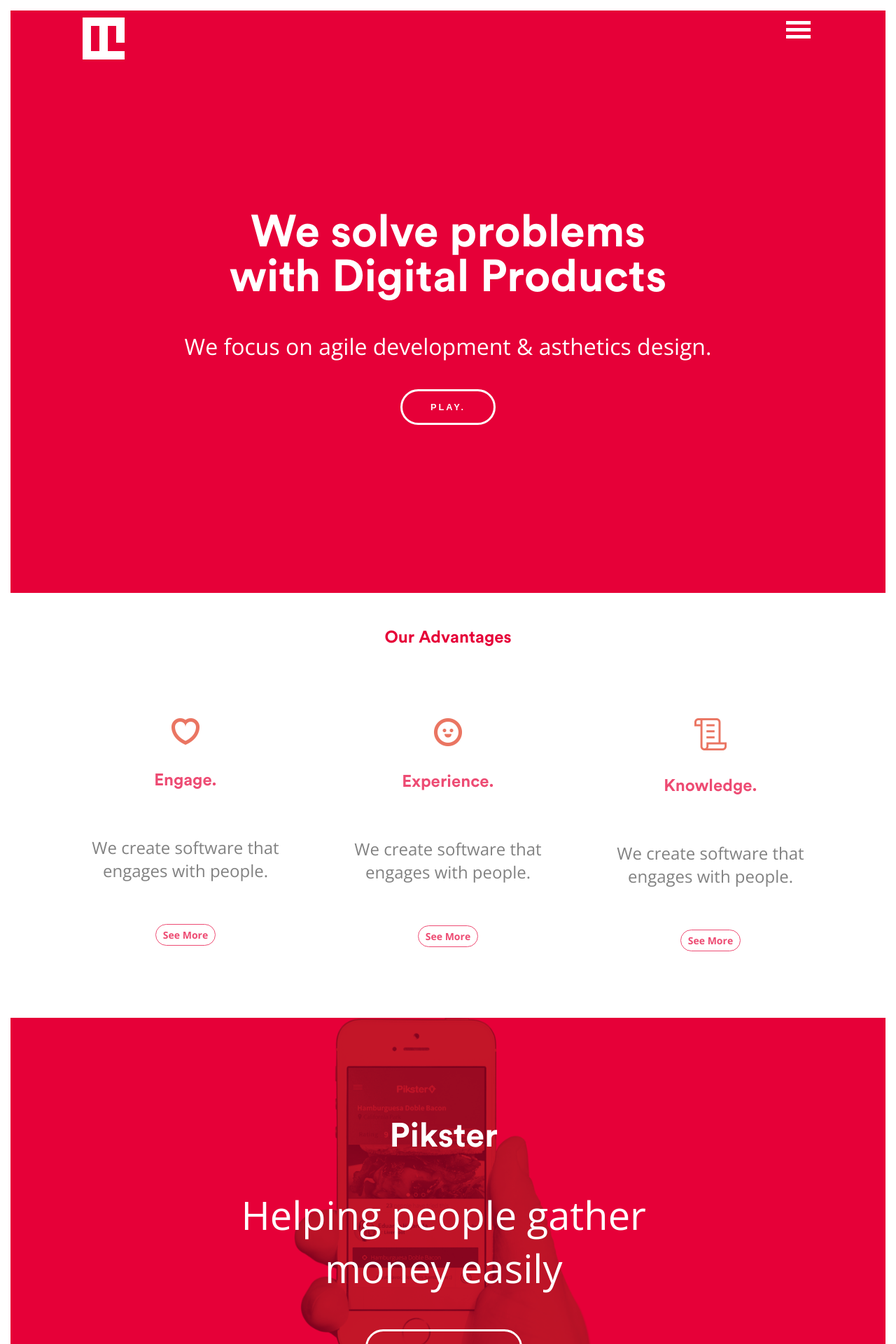
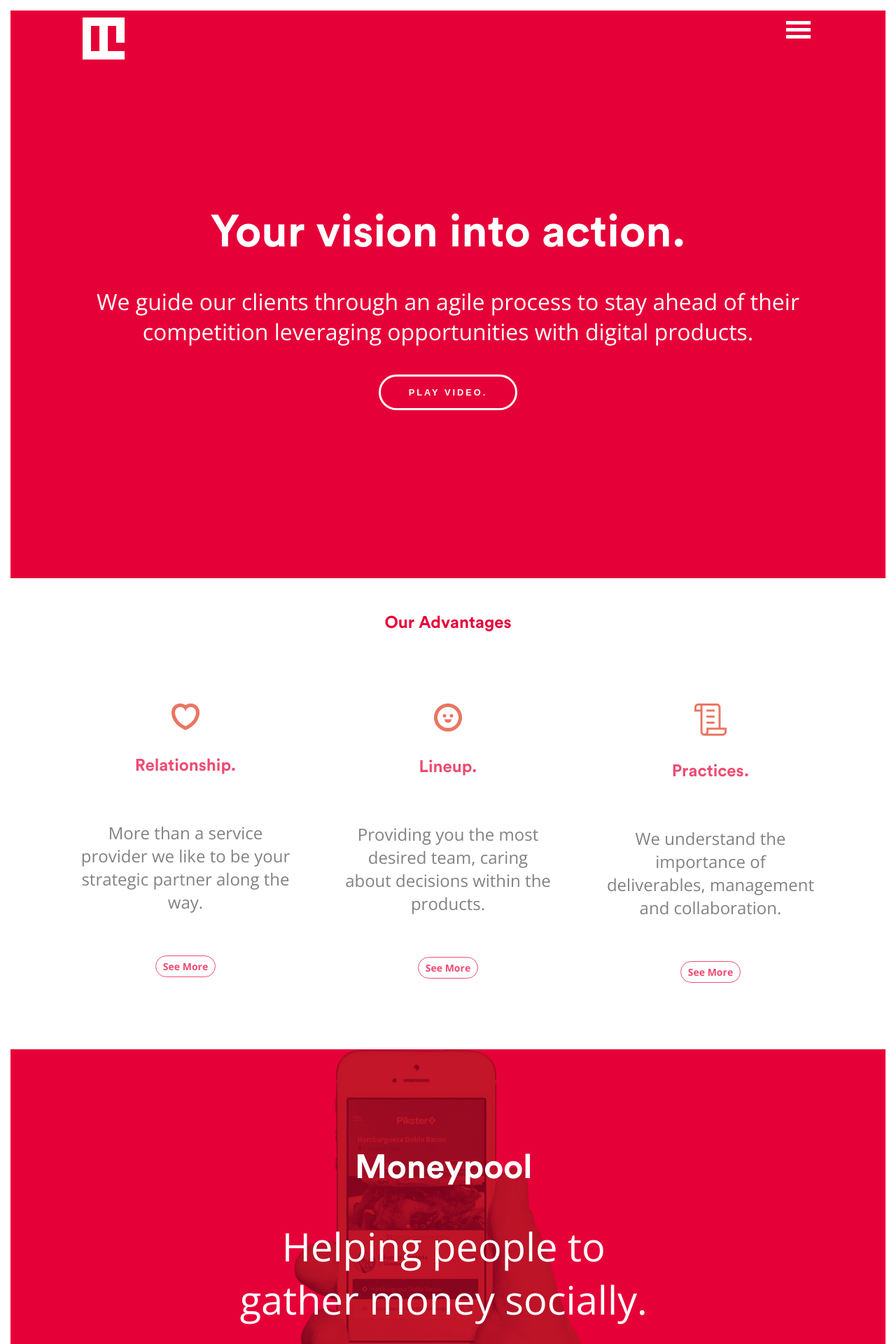
Before and after one commit to sshkarupa/icalialabs, a Jekyll site: the page built from templates/index.html, in a window 1280 px wide. Shown: the top 1920 px of the page at 70% size. Built offline with Jekyll 4.4.1, drawn with Linux system fonts in a browser that asks for light colours; nearby versions of some CDN libraries; comment, search, counter and statistics services are not loaded; some of the changed text lies outside the part shown.

Commit message:
Adding preliminary copys on index and culture

```diff
--- a/templates/index.html
+++ b/templates/index.html
@@ -39,9 +39,9 @@ type: index
   <section class="intro row">
     <div class="container">
       <div class="intro-content">
-        <h1 class="big-header">We solve problems <br> with Digital Products</h1>
-        <p class="big-tagline">We focus on agile development & asthetics design.</p>
-        <button class="action-btn">Play.</button>
+        <h1 class="big-header">Your vision into action.</h1>
+        <p class="big-tagline">We guide our clients through an agile process to stay ahead of their competition leveraging opportunities with digital products.</p>
+        <button class="action-btn">Play Video.</button>
       </div>
     </div>
   </section>
@@ -52,20 +52,20 @@ type: index
     <div class="container row clearfix">
       <div class="card engage col-4">
         <img src="assets/img/engage.png" alt="" class="icon">
-        <h4 class="card-title red">Engage.</h4>
-        <p>We create software that engages with people.</p>
+        <h4 class="card-title red">Relationship.</h4>
+        <p>More than a service provider we like to be your strategic partner along the way.</p>
         <a class="card-link modal-trigger" data-furatto="modal" data-target="#modal-engage">See More</a>
       </div>
       <div class="card experience col-4">
         <img src="assets/img/experience.png" alt="" class="icon">
-        <h4 class="card-title red">Experience.</h4>
-        <p>We create software that engages with people.</p>
+        <h4 class="card-title red">Lineup.</h4>
+        <p>Providing you the most desired team, caring about decisions within the products.</p>
         <a class="card-link modal-trigger" data-target="#modal-experience" data-furatto="modal">See More</a>
       </div>
       <div class="card knowledge col-4">
         <img src="assets/img/knowledge.png" alt="" class="icon">
-        <h4 class="card-title red">Knowledge.</h4>
-        <p>We create software that engages with people.</p>
+        <h4 class="card-title red">Practices.</h4>
+        <p>We understand the importance of deliverables, management and collaboration.</p>
         <a class="card-link modal-trigger" data-target="#modal-knowledge" data-furatto="modal">See More</a>
       </div>
     </div>
@@ -80,24 +80,24 @@ type: index
   <div class="suraido-container work-slider" data-suraido>
     <ul>
       <li class="item-slide" style="background:url(/assets/img/pikster.png)">
-      <h2 class="big-header">Pikster</h2>
-      <p class="big-tagline">Helping people gather money easily</p>
-      <button class="action-btn"> See our work</button>
+      <h2 class="big-header">Moneypool</h2>
+      <p class="big-tagline">Helping people to gather money socially.</p>
+      <button class="action-btn">More about our work</button>
       </li>
       <li class="item-slide" style="background:url(/assets/img/pikster.png)">
-      <h2 class="big-header">Pikster</h2>
-      <p class="big-tagline">Helping people gather money easily</p>
-      <button class="action-btn"> See our work</button>
+      <h2 class="big-header">Lander</h2>
+      <p class="big-tagline">Sharing knowledge between your teammates, easily.</p>
+      <button class="action-btn">More about our work</button>
       </li>
       <li class="item-slide" style="background:url(/assets/img/pikster.png)">
-      <h2 class="big-header">Pikster</h2>
-      <p class="big-tagline">Helping people gather money easily</p>
-      <button class="action-btn"> See our work</button>
+      <h2 class="big-header">Printoo</h2>
+      <p class="big-tagline">Your favorite photos from your phone delivered to your home, free.</p>
+      <button class="action-btn">More about our work</button>
       </li>
       <li class="item-slide" style="background:url(/assets/img/pikster.png)">
-      <h2 class="big-header">Pikster</h2>
-      <p class="big-tagline">Helping people gather money easily</p>
-      <button class="action-btn"> See our work</button>
+      <h2 class="big-header">Mexico 100</h2>
+      <p class="big-tagline">Helping others to surpass poverty in a dignified and empowered way.</p>
+      <button class="action-btn">More about our work</button>
       </li>
     </ul>
   </div>
@@ -109,25 +109,25 @@ type: index
       <div class="col-6 text-center">
         {% include developer-skill.html %}
         <h4>Technology</h4>
-        <p class="tagline visible-on-large">The way we make the change</p>
+        <p class="tagline visible-on-large">Understanding the problem</p>
       </div>
       <div class="col-6">
-        <p class="more vertical-align">Lorem ipsum dolor sit amet, consectetur adipisicing elit. Beatae voluptatibus eum in nemo placeat est eos tempora sequi voluptatum molestias a repellat deleniti consequuntur dolorum architecto vitae eaque doloremque nostrum.</p>
+        <p class="more vertical-align">We believe in products able to change and ready to scale based on their demand. We cannot build a product without prioritazing the most important functions and the way to measure them in order to make a possitive impact in the people willing to use it.</p>
       </div>
     </div>
   </div>
 
-  <span class="fusion circle"><span>Perfect Fusion</span></span>
+  <span class="fusion circle"><span>Perfect Balance</span></span>
 
   <div class="mask col-6">
     <div class="aesthetics skill row">
       <div class="col-6 text-center">
         {% include design-skill.html %}
         <h4>Aesthetics</h4>
-        <p class="tagline visible-on-large">The way we make the change</p>
+        <p class="tagline visible-on-large">Understanding the user</p>
       </div>
       <div class="col-6">
-        <p class="more vertical-align">Lorem ipsum dolor sit amet, consectetur adipisicing elit. Beatae voluptatibus eum in nemo placeat est eos tempora sequi voluptatum molestias a repellat deleniti consequuntur dolorum architecto vitae eaque doloremque nostrum.</p>
+        <p class="more vertical-align">We believe not only in working products, but also usable, useful and intuitive experiences. We live in a world where people don't need to adapt to the technology, it is the technology the one that will adapt to the user conditions. Design is the discipline making this possible.</p>
       </div>
     </div>
   </div>
@@ -143,7 +143,7 @@ type: index
       <h4>Testimonials</h4>
       <blockquote>
         <p>
-        I used to have some tech partners issues…now I can focus on my start-up strategy and just trust in this guys; as an start-up CEO there is not such a good felling.
+        I used to have some tech partner issues. Now I can focus on my startup strategy and just trust in these guys; as a startup CEO there is not such a good felling.
         </p>
         <footer class="cite">
           <span>José Miguel Sainz / <strong>CEO Printoo</strong></span>
```
Also changed, not shown: templates/culture.html (+80 -31 lines).
